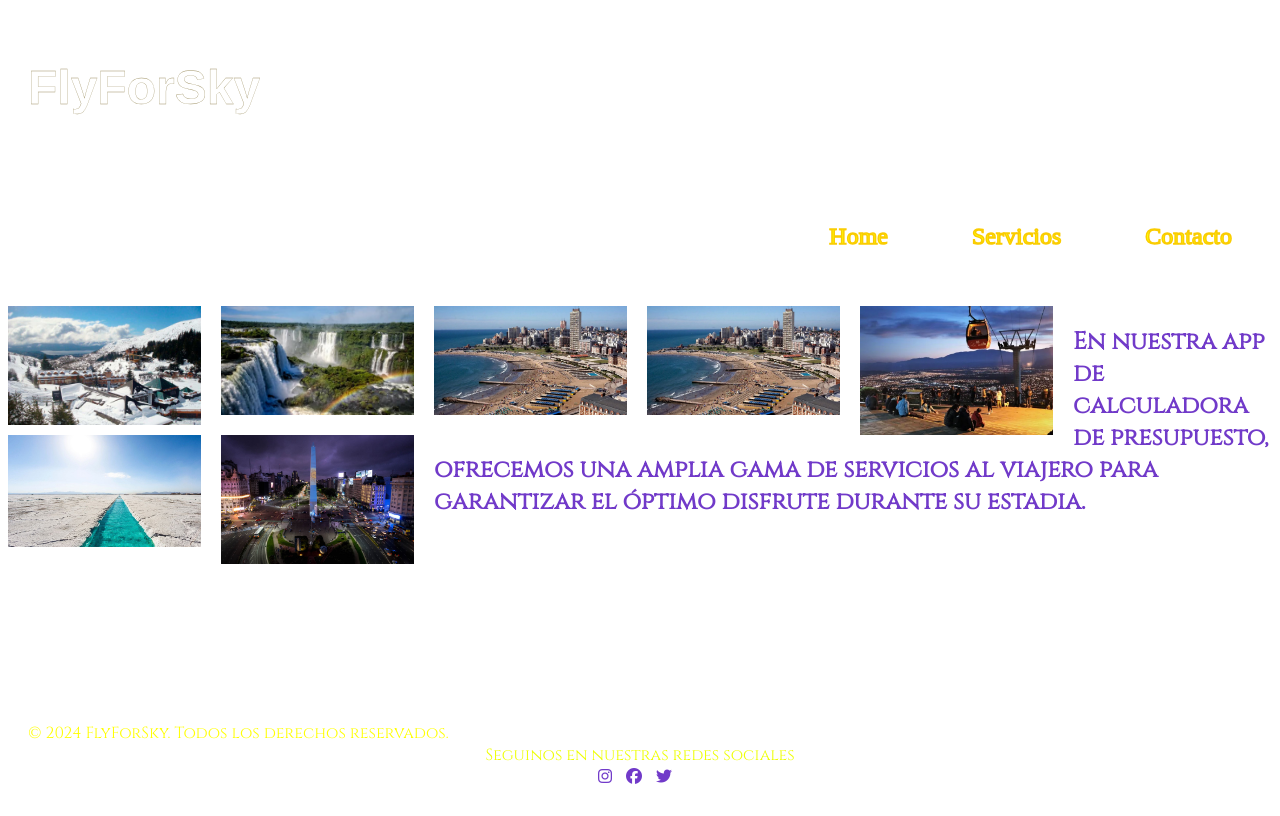
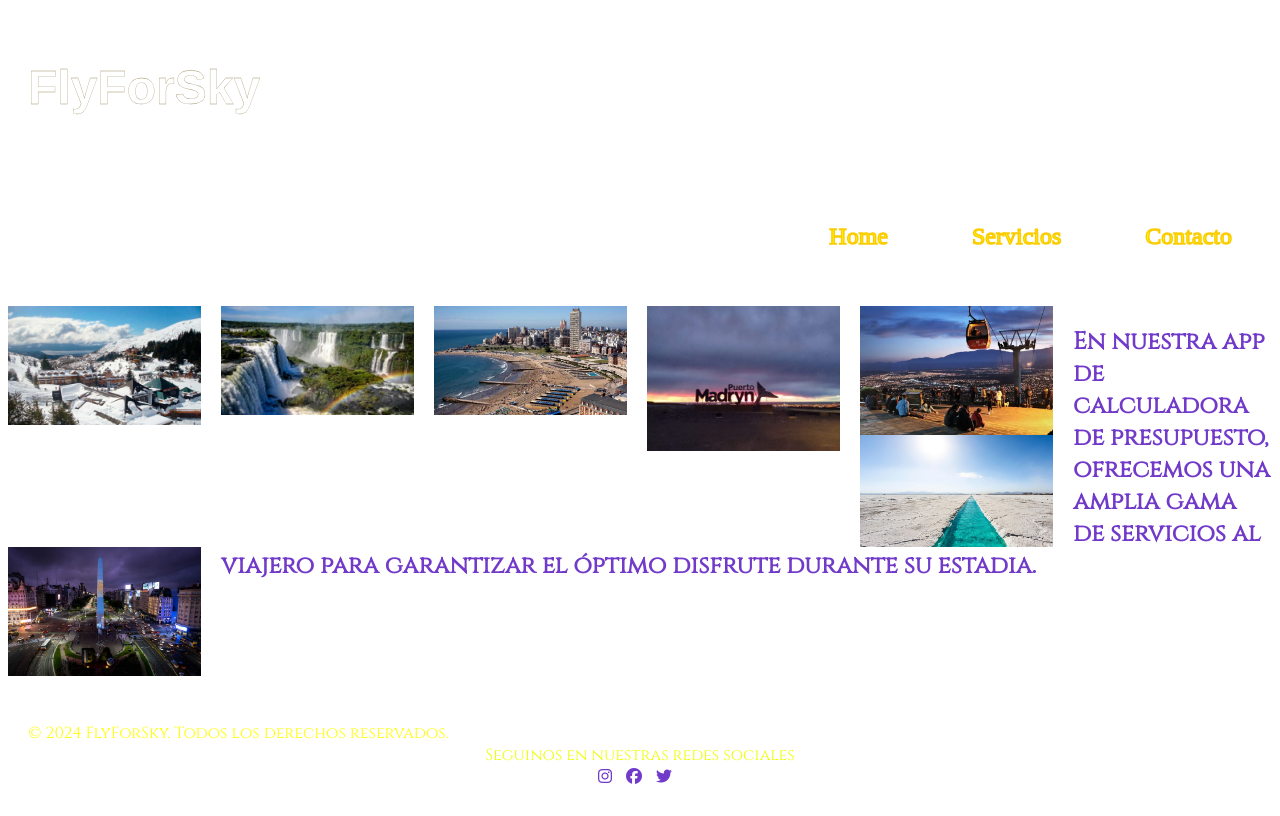
Before and after one commit to matiasamen/EntregafinalJS, a plain HTML site: page pages/servicio.html in a window 1280 px wide. Drawn offline with Linux system fonts and the light colour scheme.

Commit message:
otra actualizacion imagen

```diff
--- a/pages/servicio.html
+++ b/pages/servicio.html
@@ -26,8 +26,8 @@
         <div class="contenedor">
             <img class="imagen" src="../imagenes/bariloche.jpg" alt="bariloche">
             <img class="imagen" src="../imagenes/cataratas.jpg" alt="cataratas">
-            <img class="imagen" src="../imagenes/mar.webp" alt="mar">
-            <img class="imagen" src="../imagenes/mar.webp" alt="Madryn">
+            <img class="imagen" src="https://matiasamen.github.io/Imagenes/mar.webp" alt="Mar">
+            <img class="imagen" src="../imagenes/F2IBekXXcAEeKJZ.jpg" alt="Madryn">
             <img class="imagen" src="../imagenes/salta.webp" alt="salta">
             <img class="imagen" src="../imagenes/0000531681.jpg" alt="salinas">
             <img class="imagen" src="../imagenes/obelisco-mundial-2022.jpg" alt="obelisco">
```
